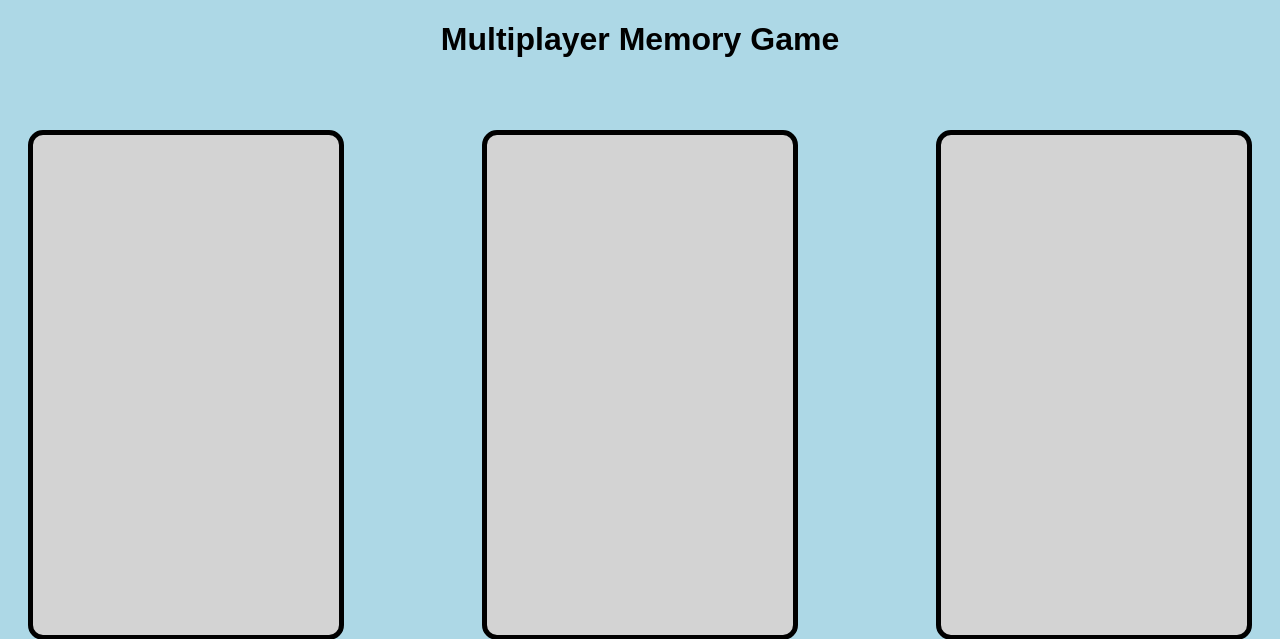
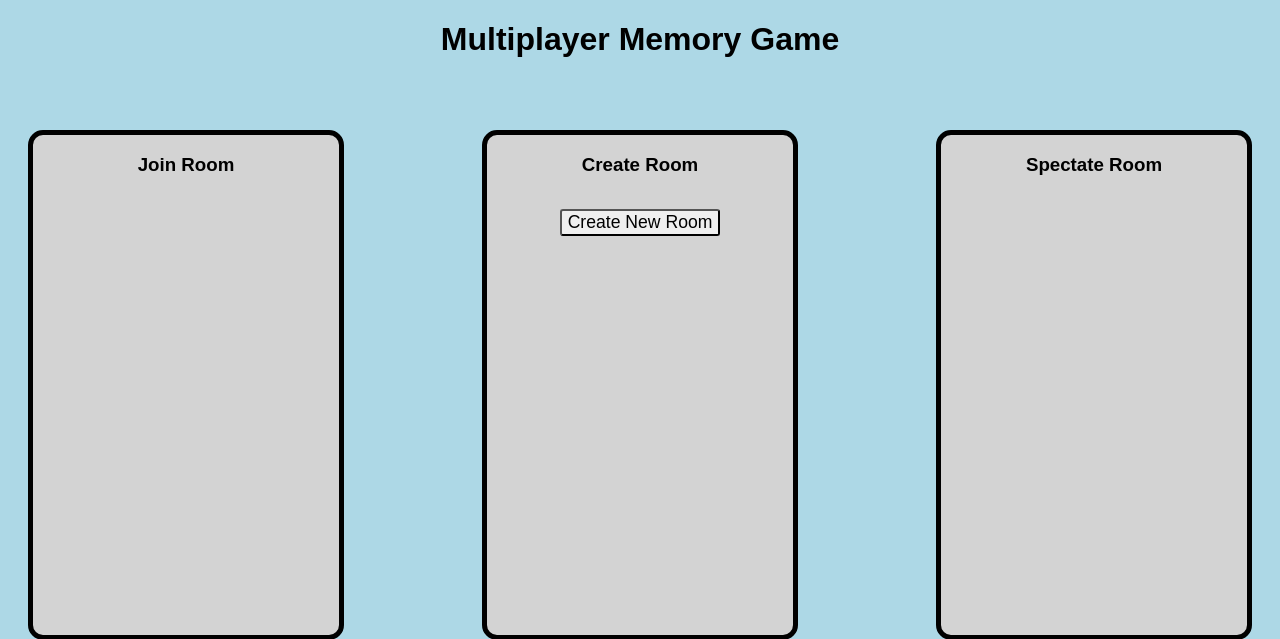
Before and after one commit to bodroghykristof/memory-game-multiplayer-bodroghykristof, a Flask app: page /rooms in a window 1280 px wide. Shown: the top 639 px of the page. Run offline with Flask 2, Linux system fonts and the light colour scheme.

Commit message:
Create button for new room

```diff
--- a/static/css/rooms.css
+++ b/static/css/rooms.css
@@ -23,3 +23,9 @@
     text-align: center;
     padding: 50px 20px;
 }
+
+#create-button {
+    border-radius: 3px;
+    font-size: 110%;
+    margin-top: 15px;
+}
--- a/templates/rooms.html
+++ b/templates/rooms.html
@@ -9,9 +9,16 @@
 <body>
     <h1>Multiplayer Memory Game</h1>
     <div class="boards">
-          <div class="room-board join-room"></div>
-        <div class="room-board spectate-room"></div>
-        <div class="room-board create-room"></div>
+        <div class="room-board join-room">
+            <h3>Join Room</h3>
+        </div>
+        <div class="room-board spectate-room">
+            <h3>Spectate Room</h3>
+        </div>
+        <div class="room-board create-room">
+            <h3>Create Room</h3>
+            <button id="create-button">Create New Room</button>
+        </div>
     </div>
 
 </body>
```
